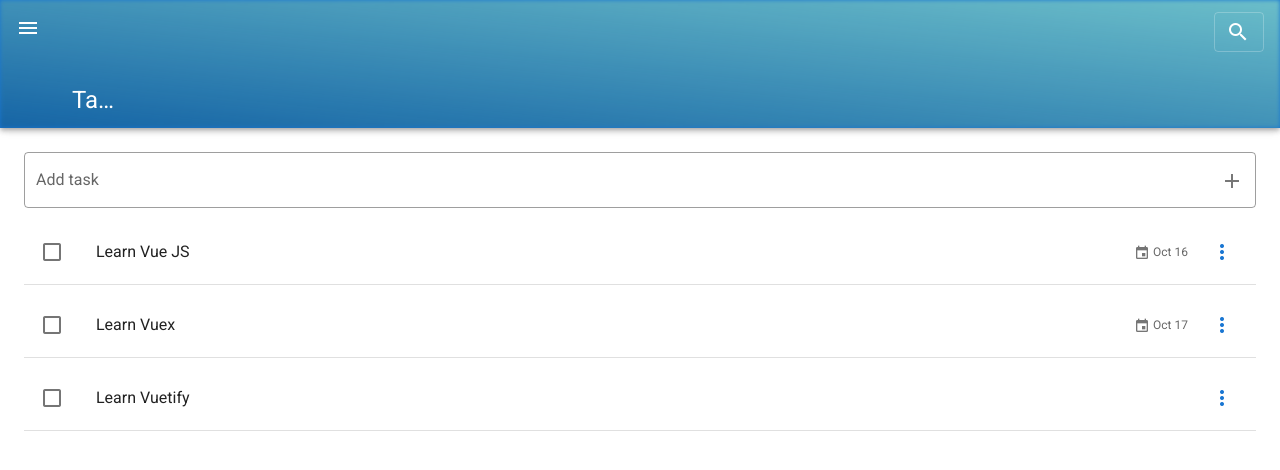
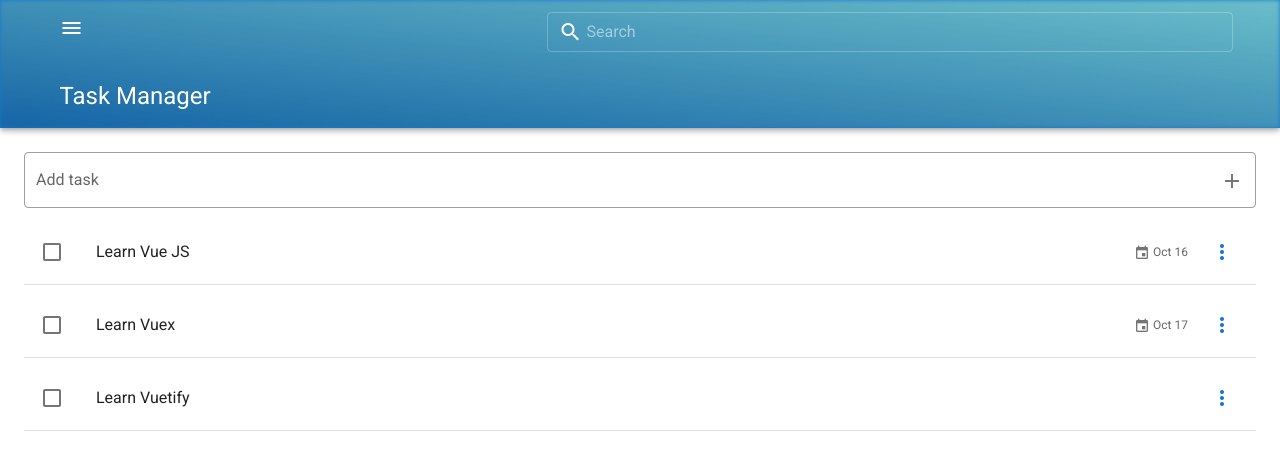
Before and after one commit to shaolinmkz/vuetify, a Vue app: page /#/todo in a window 1280 px wide. Shown: the top 470 px of the page. Built offline with nearby package versions, Linux system fonts and the light colour scheme.

Commit message:
make search field a component and fix header title

```diff
--- a/src/App.vue
+++ b/src/App.vue
@@ -31,29 +31,21 @@
         ></v-img>
       </template>
 
-      <v-app-bar-nav-icon @click="drawer = !drawer"></v-app-bar-nav-icon>
+      <v-container>
+        <v-row>
+          <v-app-bar-nav-icon @click="drawer = !drawer"></v-app-bar-nav-icon>
+          <v-spacer></v-spacer>
 
-      <v-app-bar-title>Task</v-app-bar-title>
+          <search-field
+            :searchTerm="$store.state.searchTerm"
+            :onSearch="handleChange"
+          ></search-field>
+        </v-row>
 
-      <v-spacer></v-spacer>
-
-      <v-text-field
-        class="search-input mt-2"
-        :class="{ collapse }"
-        placeholder="Search"
-        outlined
-        dense
-        ref="searchRef"
-        :value="$store.state.searchTerm"
-        prepend-inner-icon="mdi-magnify"
-        @click:prepend-inner="
-          collapse = !collapse;
-          $refs.searchRef.focus();
-        "
-        @focus="collapse = false"
-        @blur="collapse = !$store.state.searchTerm"
-        @input="handleChange"
-      ></v-text-field>
+        <v-row class="ml-0">
+          <v-app-bar-title>Task Manager</v-app-bar-title>
+        </v-row>
+      </v-container>
     </v-app-bar>
 
     <v-main>
@@ -69,6 +61,7 @@ let searchTimerRef = null;
 export default {
   components: {
     "snack-bar": () => import("./components/Shared/SnackBar.vue"),
+    "search-field": () => import("./components/Shared/SearchField.vue"),
   },
   data: () => ({
     drawer: false,
@@ -77,7 +70,6 @@ export default {
       { title: "About", icon: "mdi-help-circle-outline", to: "/about" },
     ],
     right: null,
-    collapse: true,
   }),
   methods: {
     handleChange(value) {
@@ -90,7 +82,7 @@ export default {
 };
 </script>
 
-<style scoped lang="scss">
+<style lang="scss">
 .search-input {
   transition: max-width 0.3s linear;
 
@@ -102,4 +94,10 @@ export default {
     max-width: 50px !important;
   }
 }
+
+.v-app-bar-title__placeholder,
+.v-app-bar-title__content {
+  overflow: initial !important;
+  text-overflow: initial !important;
+}
 </style>
--- /dev/null
+++ b/src/components/Shared/SearchField.vue
@@ -0,0 +1,30 @@
+<template>
+  <v-text-field
+    class="search-input mt-2"
+    :class="{ collapse }"
+    placeholder="Search"
+    outlined
+    dense
+    ref="searchRef"
+    :value="searchTerm"
+    prepend-inner-icon="mdi-magnify"
+    @click:prepend-inner="
+      collapse = !collapse;
+      $refs.searchRef.focus();
+    "
+    @focus="collapse = false"
+    @blur="collapse = !searchTerm"
+    @input="onSearch"
+  ></v-text-field>
+</template>
+
+<script>
+export default {
+  props: ["searchTerm", "onSearch"],
+  data() {
+    return {
+      collapse: false,
+    }
+  }
+};
+</script>
```
